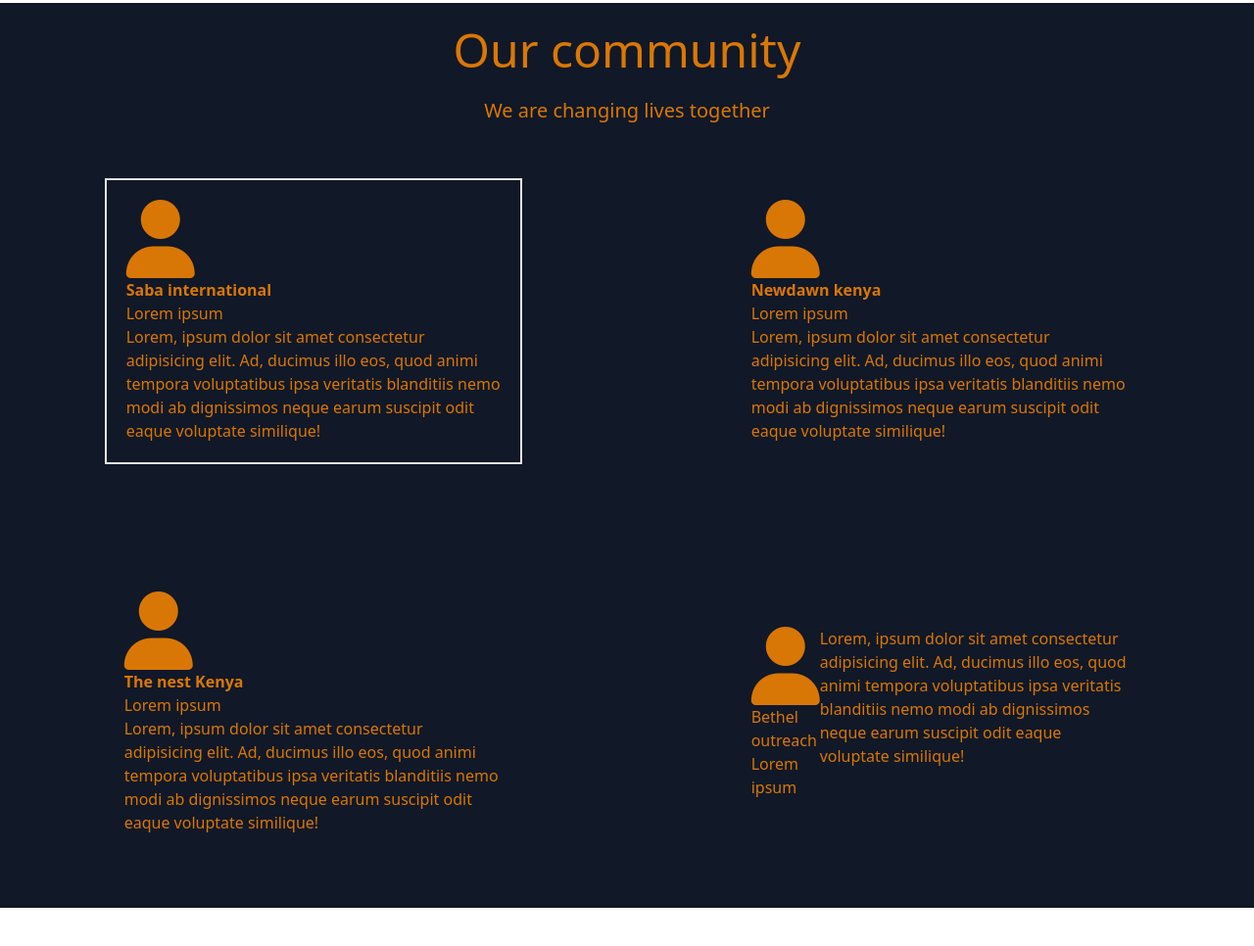
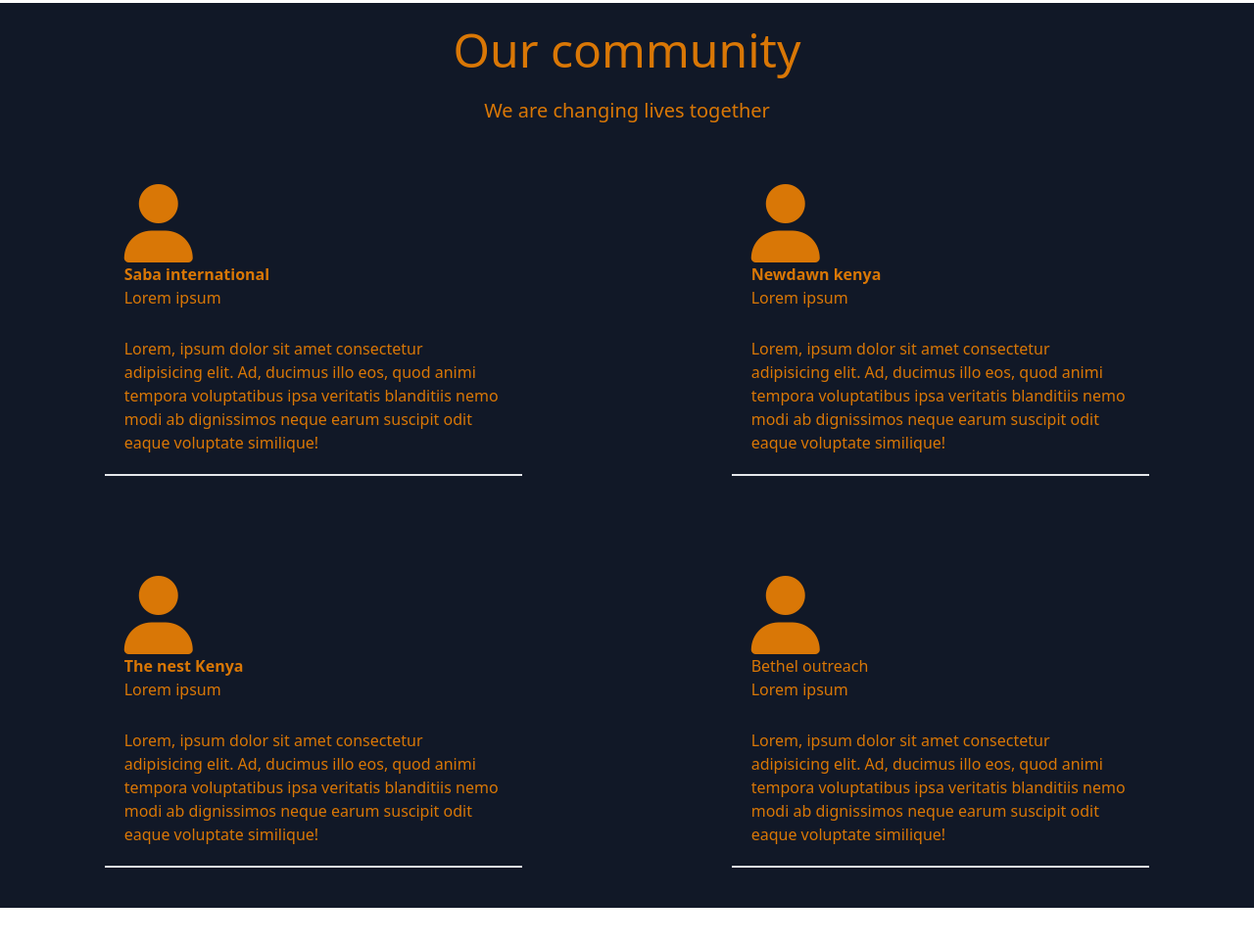
Before and after one commit to Tony2308/hunterSite, a plain HTML site: page index.html in a window 1280 px wide. Shown: the part 1673-2639 px from the top of the page at 98% size. Drawn offline with nearby package versions, Linux system fonts and the light colour scheme.

Commit message:
first commit img

```diff
--- a/index.html
+++ b/index.html
@@ -120,7 +120,7 @@
 
         </div>
         <div class="flex flex-row w-100vw  max-h-auto  flex-wrap items-center justify-around  min-h-screen">
-            <div class="flex flex-col p-5 m-5  md:w-1/3 border-2">
+            <div class="flex flex-col p-5 m-5  md:w-1/3 border-b-2 space-y-7">
                 <div class=" flex flex-col">
                     <i class="fas fa-user fa-5x"></i>
                     <h5 class="font-bold">Saba international</h5>
@@ -134,7 +134,7 @@
                 </div>
 
             </div>
-            <div class="flex flex-col p-5 m-5 md:w-1/3">
+            <div class="flex flex-col p-5 m-5  md:w-1/3 border-b-2 space-y-7">
                 <div class=" flex flex-col">
                     <i class="fas fa-user fa-5x"></i>
                     <h5 class="font-bold">Newdawn kenya</h5>
@@ -148,7 +148,7 @@
                 </div>
 
             </div>
-            <div class="flex flex-col p-5 m-5 md:w-1/3">
+            <div class="flex flex-col p-5 m-5  md:w-1/3 border-b-2 space-y-7">
                 <div class=" flex flex-col">
                     <i class="fas fa-user fa-5x"></i>
                     <h5 class="font-bold">The nest Kenya</h5>
@@ -162,7 +162,7 @@
                 </div>
 
             </div>
-            <div class="flex flex-row p-5 m-5 md:w-1/3">
+            <div class="flex flex-col p-5 m-5  md:w-1/3 border-b-2 space-y-7 ">
                 <div class=" flex flex-col">
                     <i class="fas fa-user fa-5x"></i>
                     <h5>Bethel outreach</h5>
```
Also changed, not shown: img/landing.jpg (renamed from img/landing img.jpg).
